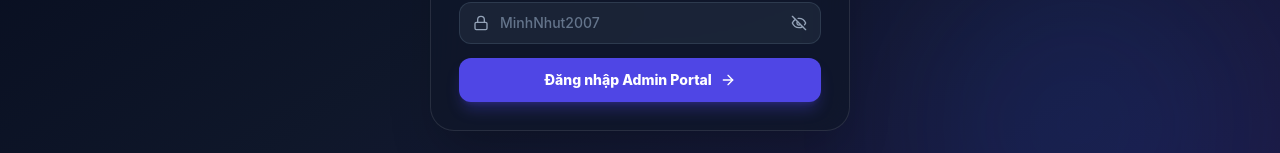
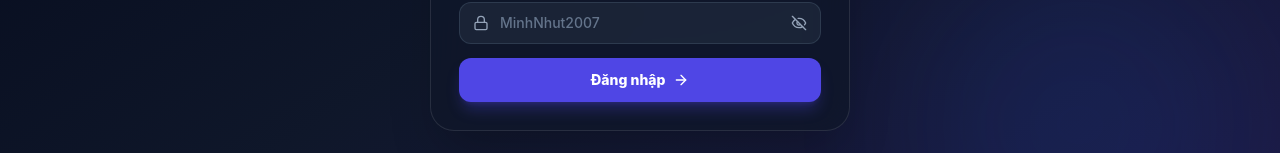
Before and after one commit to phanminhnhut19032007/AISC, a Next.js app in the folder smartrent-frontend/: page /admin/login in a window 1280 px wide. Shown: the part 475-628 px from the top of the page. Built offline with nearby package versions, Linux system fonts and the light colour scheme.

Commit message:
fix: update admin login button text to 'Đăng nhập'

```diff
--- a/smartrent-frontend/src/app/admin/login/page.tsx
+++ b/smartrent-frontend/src/app/admin/login/page.tsx
@@ -196,7 +196,7 @@ function AdminLoginForm() {
                 </div>
               ) : (
                 <div className="flex items-center gap-2">
-                  <span>Đăng nhập Admin Portal</span>
+                  <span>Đăng nhập</span>
                   <ArrowRight className="w-4 h-4" />
                 </div>
               )}
```
